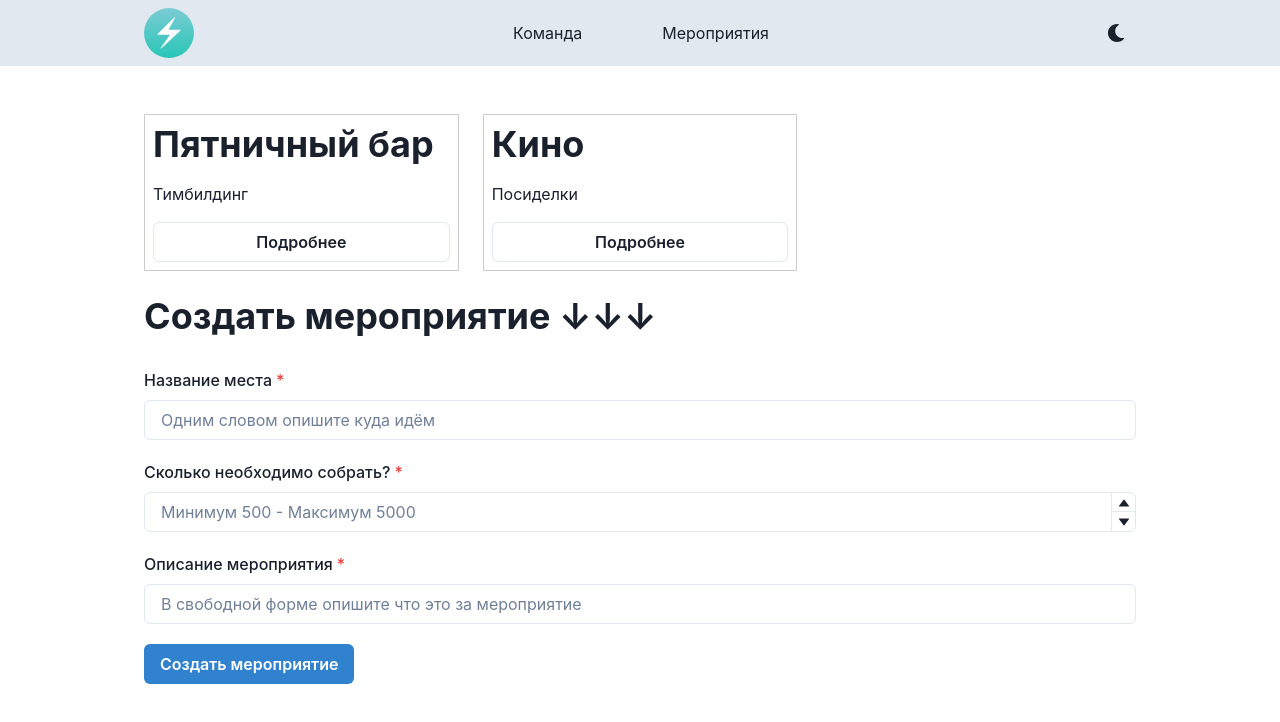
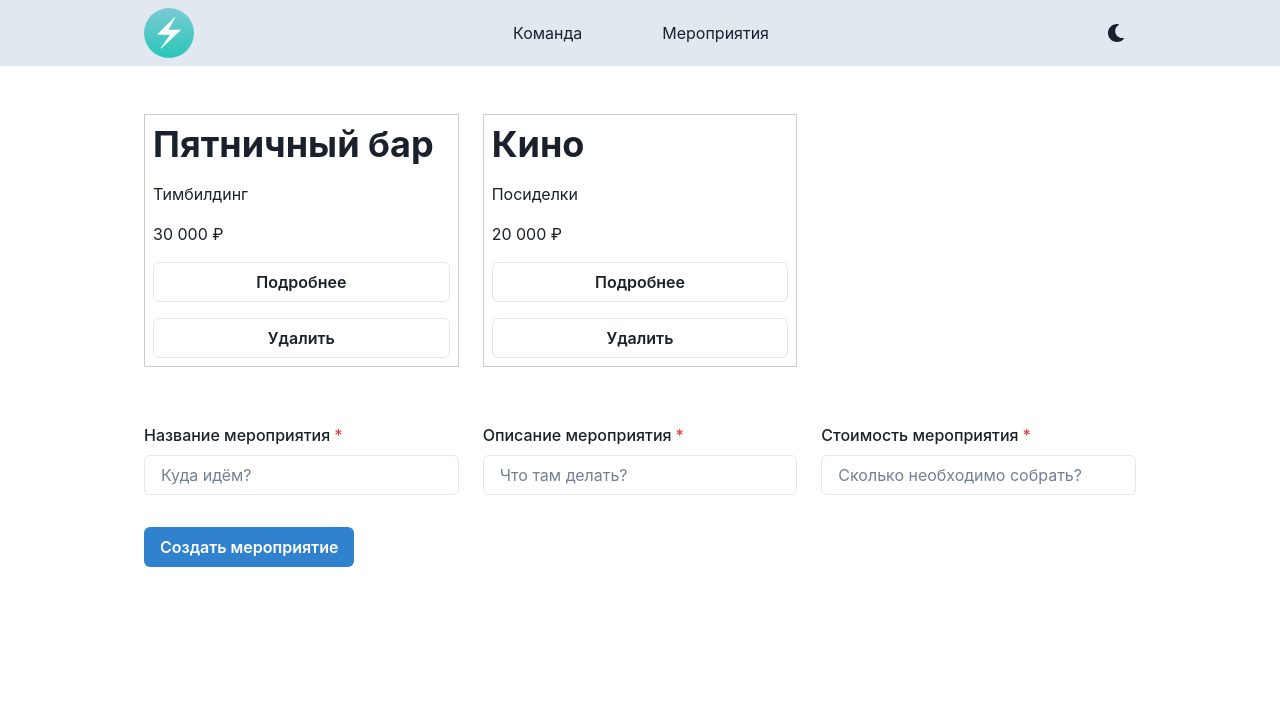
Before and after one commit to rasul-surname/skill-boosting-app, a React (Create React App) app: page /events in a window 1280 px wide. Shown: the top 722 px of the page. Built offline with nearby package versions, Linux system fonts and the light colour scheme.

Commit message:
реализовал добавление мероприятий через recoil

```diff
--- a/src/components/CardList/CardList.js
+++ b/src/components/CardList/CardList.js
@@ -10,7 +10,9 @@ const CardList = props => {
                 <Stack key={card.title} spacing={4} _hover={{shadow: 'md'}} p="2" border="1px solid #ccc">
                     <Heading as="h3" noOfLines={1}>{card.title}</Heading>
                     <Text>{card.body}</Text>
+                    {card.price && <Text>{card.price} ₽</Text>}
                     <Button as="a" variant="outline">Подробнее</Button>
+                    {props.delete && <Button as="a" variant="outline">Удалить</Button>}
                 </Stack>
             ))}
         </SimpleGrid>
--- a/src/components/Events/Events.js
+++ b/src/components/Events/Events.js
@@ -2,7 +2,7 @@ import React from 'react';
 
 import {useRecoilValue} from 'recoil';
 import {EventsAtomState} from "../../state";
-import {Stack} from '@chakra-ui/react';
+import {Heading, Stack} from '@chakra-ui/react';
 import CardList from "../CardList/CardList";
 import FormEvents from "../FormEvents/FormEvents";
 
@@ -11,7 +11,7 @@ const Events = () => {
 
     return (
         <Stack>
-            <CardList cards={Events}/>
+            <CardList cards={Events} delete={true} />
             <FormEvents />
         </Stack>
     )
--- a/src/components/FormEvents/FormEvents.js
+++ b/src/components/FormEvents/FormEvents.js
@@ -2,40 +2,74 @@ import {
     FormControl,
     FormLabel,
     Input,
-    NumberInput,
-    NumberInputField,
-    NumberInputStepper,
-    NumberIncrementStepper,
-    NumberDecrementStepper,
-    Center,
-    Heading,
-    Button
+    Button, SimpleGrid, Box
 } from '@chakra-ui/react';
 
+import {useSetRecoilState} from "recoil";
+import {EventsAtomState} from "../../state";
+import React, {useState} from "react";
+
 const FormEvents = () => {
+    const [title, setTitle] = useState('');
+    const [body, setBody] = useState('');
+    const [price, setPrice] = useState('');
+
+    const setEvents = useSetRecoilState(EventsAtomState);
+
+    function handleSubmit() {
+        if(!!title.length && !!body.length && !!price.length) {
+            setEvents((oldEvents) => {
+                return [
+                    ...oldEvents,
+                    {
+                        id: 4,
+                        title: title,
+                        body: body,
+                        price: price
+                    }
+                ]
+            });
+
+            setTitle('');
+            setBody('');
+            setPrice('');
+        }
+    }
 
     return (
         <FormControl isRequired>
-            <Heading>Создать мероприятие ↓↓↓</Heading>
-            <Center height="30px"></Center>
-            <FormLabel htmlFor='first-name'>Название места</FormLabel>
-            <Input id='first-name' placeholder='Одним словом опишите куда идём'/>
-            <Center height="20px"></Center>
-            <FormLabel htmlFor='amount'>Сколько необходимо собрать?</FormLabel>
-            <NumberInput max={5000} min={500}>
-                <NumberInputField id='amount' placeholder='Минимум 500 - Максимум 5000' />
-                <NumberInputStepper>
-                    <NumberIncrementStepper/>
-                    <NumberDecrementStepper/>
-                </NumberInputStepper>
-            </NumberInput>
-            <Center height="20px"></Center>
-            <FormControl isRequired>
-                <FormLabel htmlFor='body'>Описание мероприятия</FormLabel>
-                <Input id='body' placeholder='В свободной форме опишите что это за мероприятие' />
-            </FormControl>
-            <Center height="20px"></Center>
-            <Button colorScheme='blue'>Создать мероприятие</Button>
+            <SimpleGrid columns={[1, null, 2, 3]} spacing={[4, null, 6]} py="8">
+                <Box>
+                    <FormLabel htmlFor='first-name'>Название мероприятия</FormLabel>
+                    <Input
+                        id='first-name'
+                        placeholder='Куда идём?'
+                        value={title}
+                        onChange={(e) => setTitle(e.target.value)}
+                    />
+                </Box>
+                <Box>
+                    <FormControl isRequired>
+                        <FormLabel htmlFor='body'>Описание мероприятия</FormLabel>
+                        <Input
+                            id='body'
+                            placeholder='Что там делать?'
+                            value={body}
+                            onChange={(e) => setBody(e.target.value)}
+                        />
+                    </FormControl>
+                </Box>
+                <Box>
+                    <FormLabel htmlFor='price'>Стоимость мероприятия</FormLabel>
+                    <Input
+                        id='body'
+                        placeholder='Сколько необходимо собрать?'
+                        value={price}
+                        onChange={(e) => setPrice(e.target.value)}
+                    />
+                </Box>
+            </SimpleGrid>
+            <Button colorScheme='blue' onClick={handleSubmit}>Создать мероприятие</Button>
         </FormControl>
     )
 }
--- a/src/state/EventsAtom.js
+++ b/src/state/EventsAtom.js
@@ -6,12 +6,14 @@ export const EventsAtomState = atom({
         {
             id: 1,
             title: 'Пятничный бар',
-            body: 'Тимбилдинг'
+            body: 'Тимбилдинг',
+            price: '30 000'
         },
         {
             id: 2,
             title: 'Кино',
-            body: 'Посиделки'
+            body: 'Посиделки',
+            price: '20 000'
         }
     ]
 })
```
